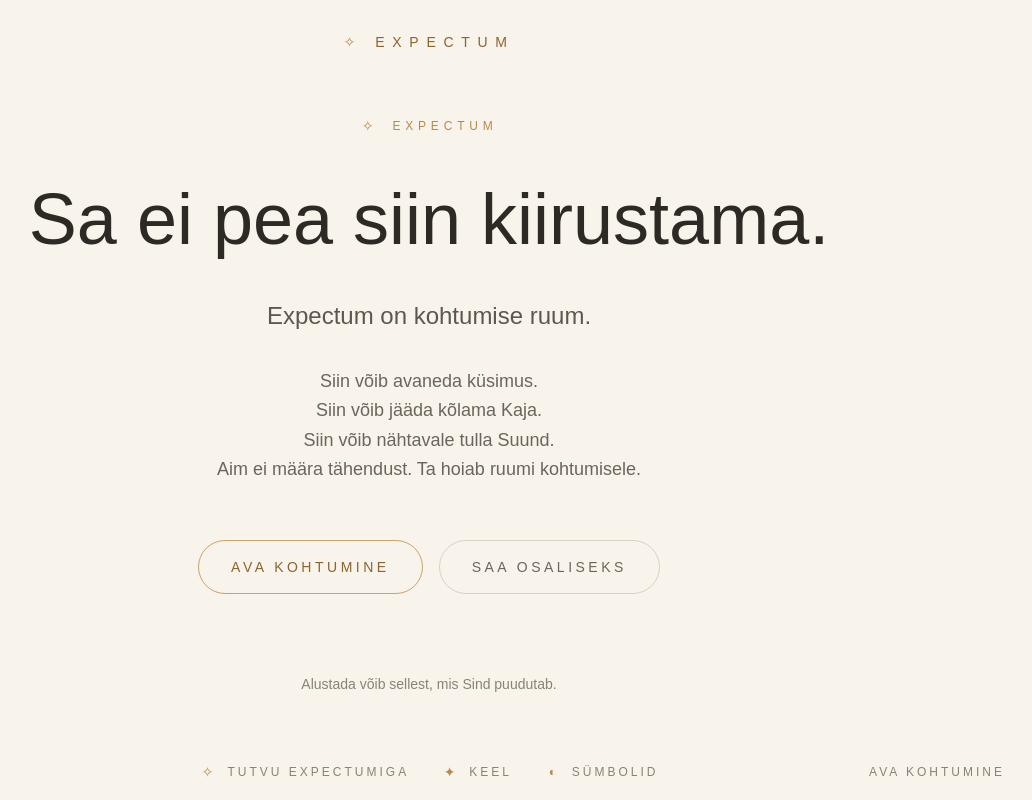
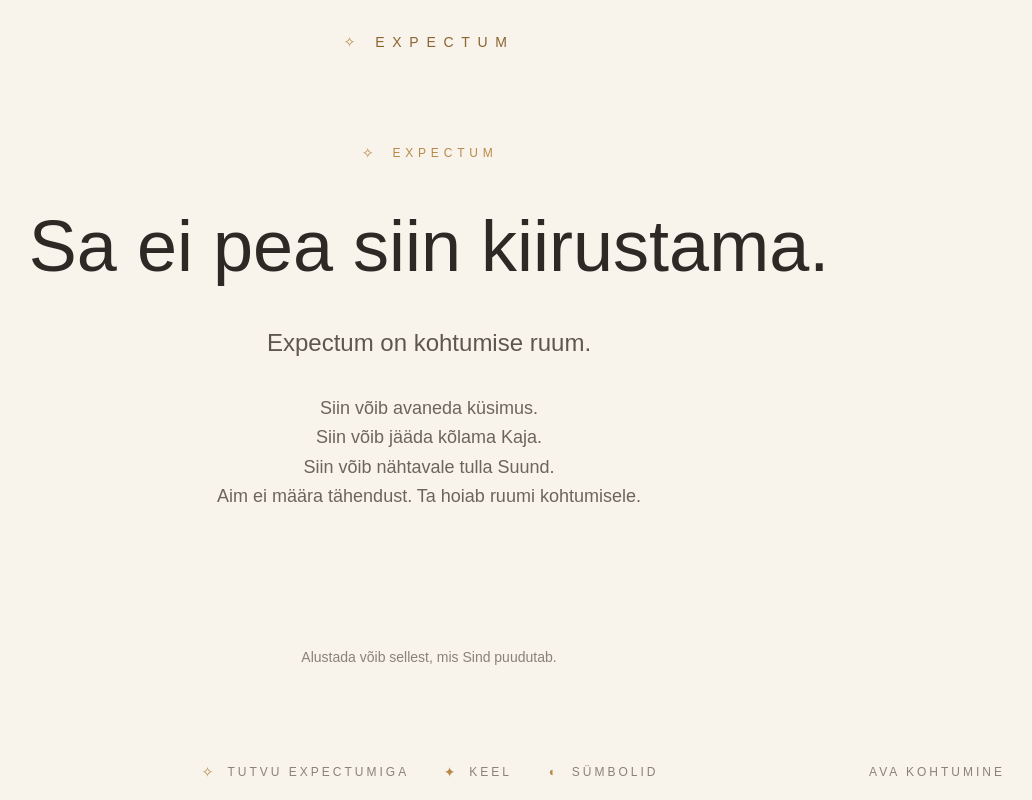
Before and after one commit to laurentconsulting/expectum, a Next.js app: page / in a window 1280 px wide. Shown: the whole page, without its empty margins (211-1243 px from the left). Built offline with nearby package versions, Linux system fonts and the light colour scheme; no server answers.

Commit message:
Refine public entrance

```diff
--- a/app/page.tsx
+++ b/app/page.tsx
@@ -47,19 +47,7 @@ export default function Home() {
         </p>
 
         <div className="flex flex-col flex-wrap justify-center gap-4 md:flex-row">
-          <a
-            href="/enter"
-            className="rounded-full border border-[#c9a36a] px-8 py-4 text-center text-sm uppercase tracking-[0.25em] text-[#8b642f] transition hover:bg-[#efe2ce]"
-          >
-            Ava kohtumine
-          </a>
 
-          <a
-            href="/enter?mode=create"
-            className="rounded-full border border-[#d8d1c7] px-8 py-4 text-center text-sm uppercase tracking-[0.25em] text-[#6d655d] transition hover:bg-[#f1ebe3]"
-          >
-            Saa osaliseks
-          </a>
         </div>
 
         <p className="mt-20 text-sm text-[#8a8278]">
```
